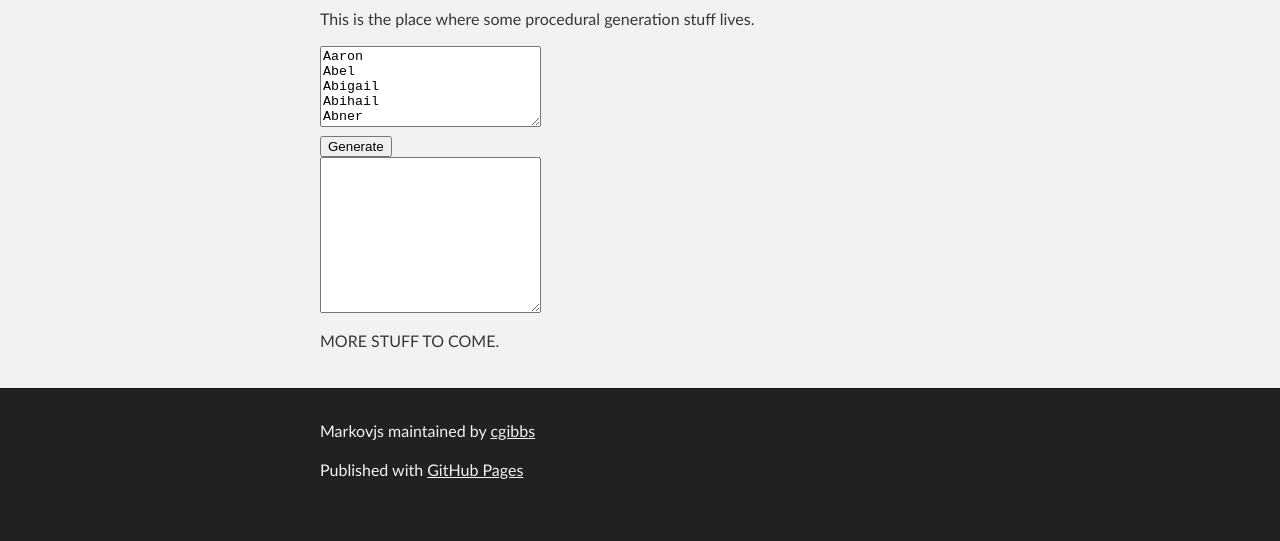
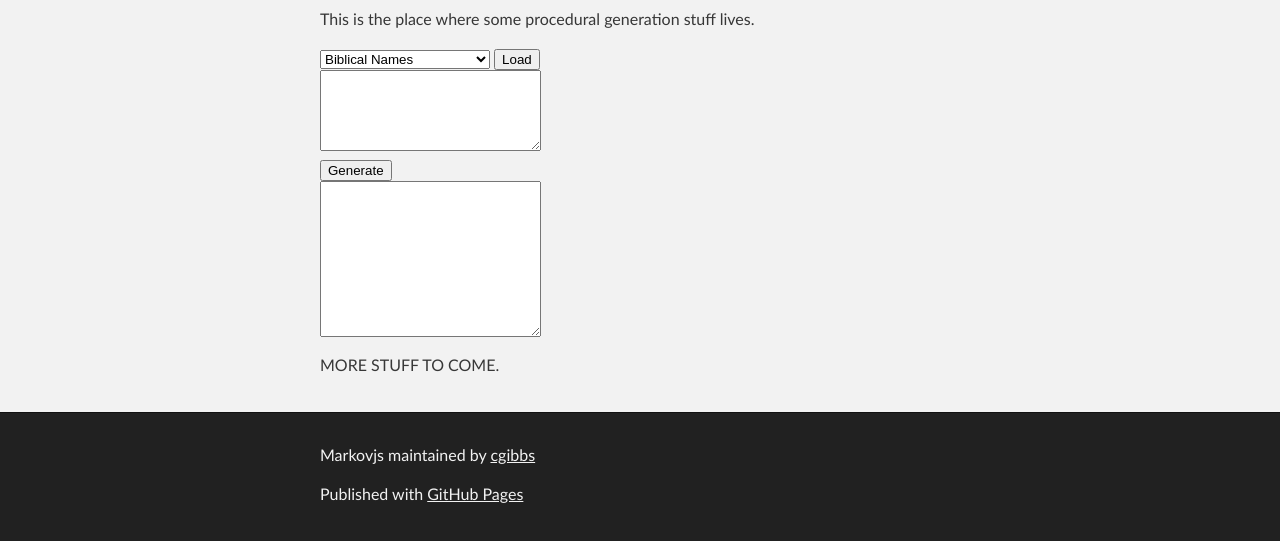
Before and after one commit to cgibbs/markovjs, a website: page index.html in a window 1280 px wide. Shown: the part 299-840 px from the top of the page. Before the commit the page ends 816 px from the top, so only its background shows below. Drawn offline with nearby package versions, Linux system fonts and the light colour scheme.

Commit message:
Selections

```diff
--- a/index.html
+++ b/index.html
@@ -39,7 +39,14 @@
 <a id="markovjs" class="anchor" href="#markovjs" aria-hidden="true"><span aria-hidden="true" class="octicon octicon-link"></span></a>Markov.js</h3>
 
 <p>This is the place where some procedural generation stuff lives.</p>
-
+<select id="sel">
+  <option value="biblical_names">Biblical Names</option>
+  <option value="greek_names">Greek Names</option>
+  <option value="lotr_names">Lord of the Rings Names</option>
+  <option value="spanish_names">Spanish Names</option>
+</select>
+<button id="selButton">Load</button>
+<br>
 <textarea rows="5" cols="25" id="names"></textarea>
 <br>
 <button id="genButton">Generate</button>
--- a/javascripts/main.js
+++ b/javascripts/main.js
@@ -1,16 +1,8 @@
-
-
-// var csvRequest = new Request({
-//   url:"/lists/biblical_names.txt",
-//   onSuccess:function(response){
-//       //The response text is available in the 'response' variable
-//       //Set the value of the textarea with the id 'csvResponse' to the response
-//     $("names").value = response;
-//   }
-// }).send();
-
-// $.ajax("/lists/biblical_names.txt",{
-$.ajax("javascripts/lists/biblical_names.txt", {
+$(document).ready(function() {
+  console.log("test onload");
+  document.getElementById("selButton").addEventListener("click", function(event) {
+    var s = $("#sel")[0];
+    $.ajax("javascripts/lists/" + s.options[s.selectedIndex].value + ".txt", {
       type:    "GET",
       success: function(text) {
         // `text` is the file text
@@ -21,5 +13,5 @@ $.ajax("javascripts/lists/biblical_names.txt", {
         console.log("something died");
       }
     });
-
-console.log('This would be the main JS file.');
+  }, false);
+});
```
Lines whose indentation alone changed are shown as unchanged.
